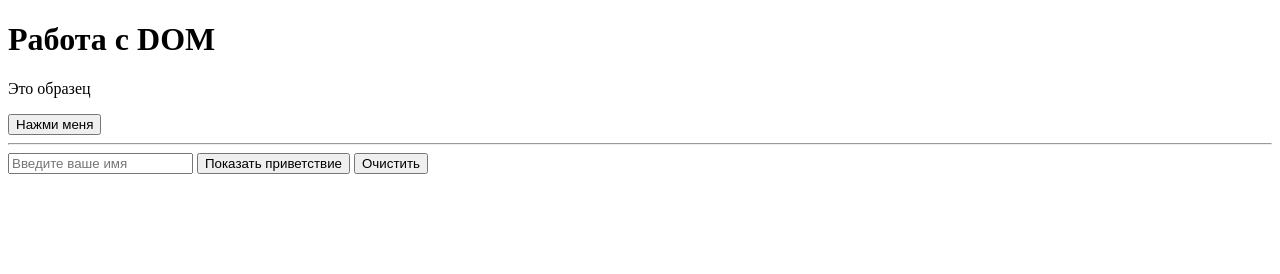
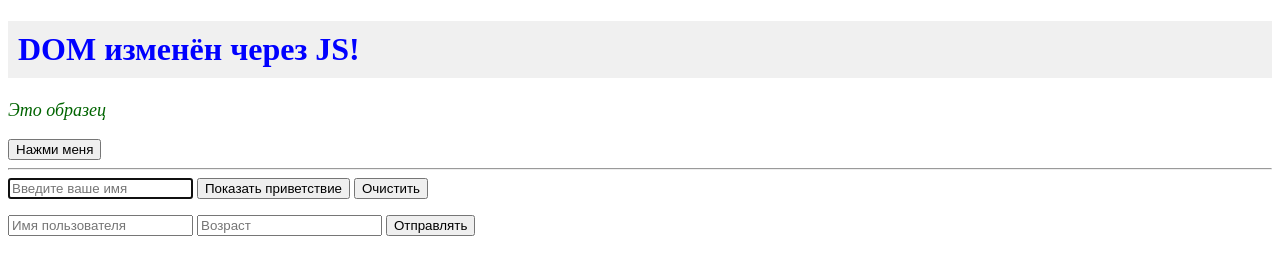
Before and after one commit to MoodKOTE/Lab20_ISRPO_DOMEvents, a plain HTML site: page index.html in a window 1280 px wide. Both pictures are taken after a click on the button "Очистить". Drawn offline with Linux system fonts and the light colour scheme.

Commit message:
Step 8: basic HTML form handling

```diff
--- a/index.html
+++ b/index.html
@@ -16,6 +16,13 @@
         <button id="clearButton">Очистить</button>
         <p id="output"></p>
     </div>
+
+    <form id="userForm">
+        <input type="text" id="username" placeholder="Имя пользователя"/>
+        <input type="number" id="age" placeholder="Возраст"/>
+        <button type="submit">Отправлять</button>
+    </form>
+    <p id="formResult"></p>
     <script src="main.js"></script>
 </body>
 </html>
--- a/main.js
+++ b/main.js
@@ -1,25 +1,25 @@
-// console.log(document);
+console.log(document);
 
-// const title = document.getElementById("title");
-// const text = document.querySelector(".text");
-// console.log(title);
-// console.log(text);
+const title = document.getElementById("title");
+const text = document.querySelector(".text");
+console.log(title);
+console.log(text);
 
-// title.textContent = "DOM изменён через JS!";
-// title.style.color = "blue";
-// title.style.backgroundColor = "#f0f0f0";
-// title.style.padding = "10px";
+title.textContent = "DOM изменён через JS!";
+title.style.color = "blue";
+title.style.backgroundColor = "#f0f0f0";
+title.style.padding = "10px";
 
-// text.style.fontSize = "18px";
-// text.style.fontStyle = "italic"
-// text.style.color = "darkgreen";
+text.style.fontSize = "18px";
+text.style.fontStyle = "italic"
+text.style.color = "darkgreen";
 
-// const btn = document.getElementById("btn");
-// btn.addEventListener("click", () => {
-//     alert("Кнопка нажата!");
-//     btn.style.backgroundColor = "#4CAF50";
-//     btn.style.color = "white";
-// });
+const btn = document.getElementById("btn");
+btn.addEventListener("click", () => {
+    alert("Кнопка нажата!");
+    btn.style.backgroundColor = "#4CAF50";
+    btn.style.color = "white";
+});
 
 const input = document.getElementById("nameInput");
 const button = document.getElementById("showName");
@@ -38,4 +38,17 @@ const clearButton = document.getElementById("clearButton");
 clearButton.addEventListener("click", () => {
     input.value = "";
     output.textContent = "";
+    output.style.color = "";
+    input.focus();
 });
+
+const form = document.querySelector('#userForm');
+const usernameInput = document.querySelector('#username');
+const ageInput = document.querySelector('#age');
+const result = document.querySelector('#formResult');
+form.addEventListener("submit", (event) => {
+    event.preventDefault();
+    const name = usernameInput.value;
+    const age = ageInput.value;
+    result.textContent = `Имя: ${name}, Возраст: ${age}`;
+});
```
Also changed, not shown: img/step8_formInputLab20_Lepilkin.png (added).
